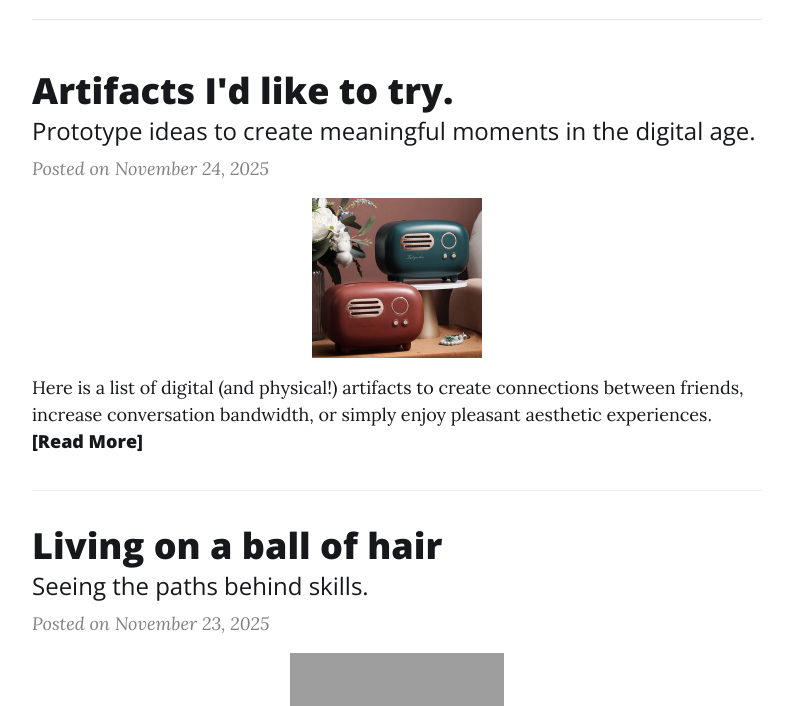
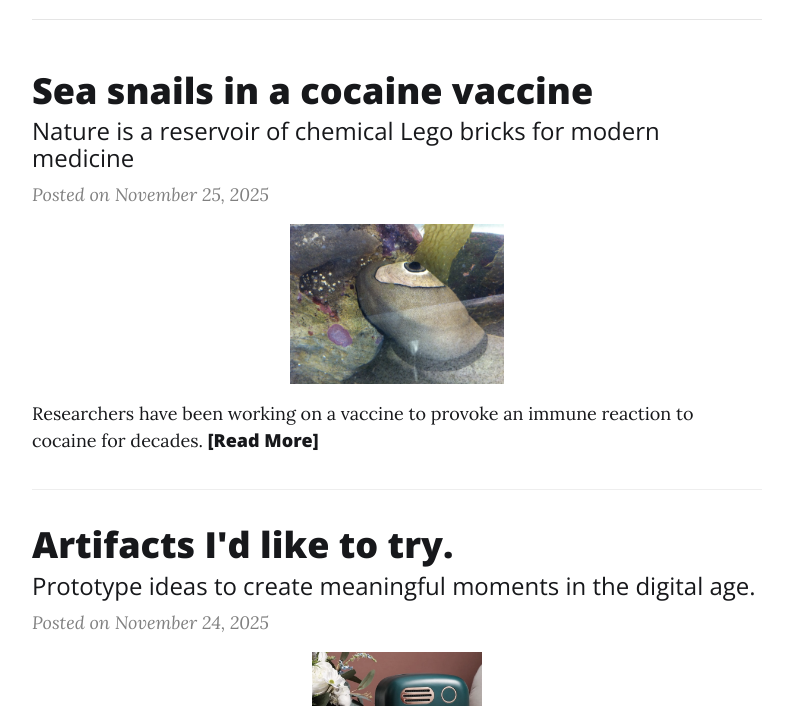
Before and after one commit to aVariengien/avariengien.github.io, a Jekyll site: the page built from blog.html, in a window 1280 px wide and 900 px high, scrolled down 294 px, cut to the strip 194-900 px from the top of the window. Shown: the whole strip, without its empty margins (243-1036 px from the left). Built offline with Jekyll 4.4.1, drawn with Linux system fonts in a browser that asks for light colours.

Commit message:
add the artefact post and preview of snail

```diff
--- /dev/null
+++ b/_posts/2025-11-25-sea-snails.md
@@ -0,0 +1,12 @@
+---
+layout: post
+title: "Sea snails in a cocaine vaccine"
+subtitle: "Nature is a reservoir of chemical Lego bricks for modern medicine"
+mathjax: true
+excerpt: "Researchers have been working on a vaccine to provoke an immune reaction to cocaine for decades."
+hide_from_list: false
+permalink: sea-snails-cocaine-vaccine
+thumbnail-img: /assets/img/sea-snails/snail.jpg
+---
+
+*Available on [Substack](https://alexandrevariengien.substack.com/p/sea-snails-in-a-cocaine-vaccine).*
```
Also changed, not shown: _posts/2025-11-24-artifacts.md (+7 -7 lines), assets/img/artifact/flywheel.png (added), assets/img/artifact/friend.webp (renamed from assets/img/artifacts/friend.webp), assets/img/artifact/latent.jpg (added), assets/img/artifact/timeline.png (added), assets/img/sea-snails/snail.jpg (added), 1 other file.
